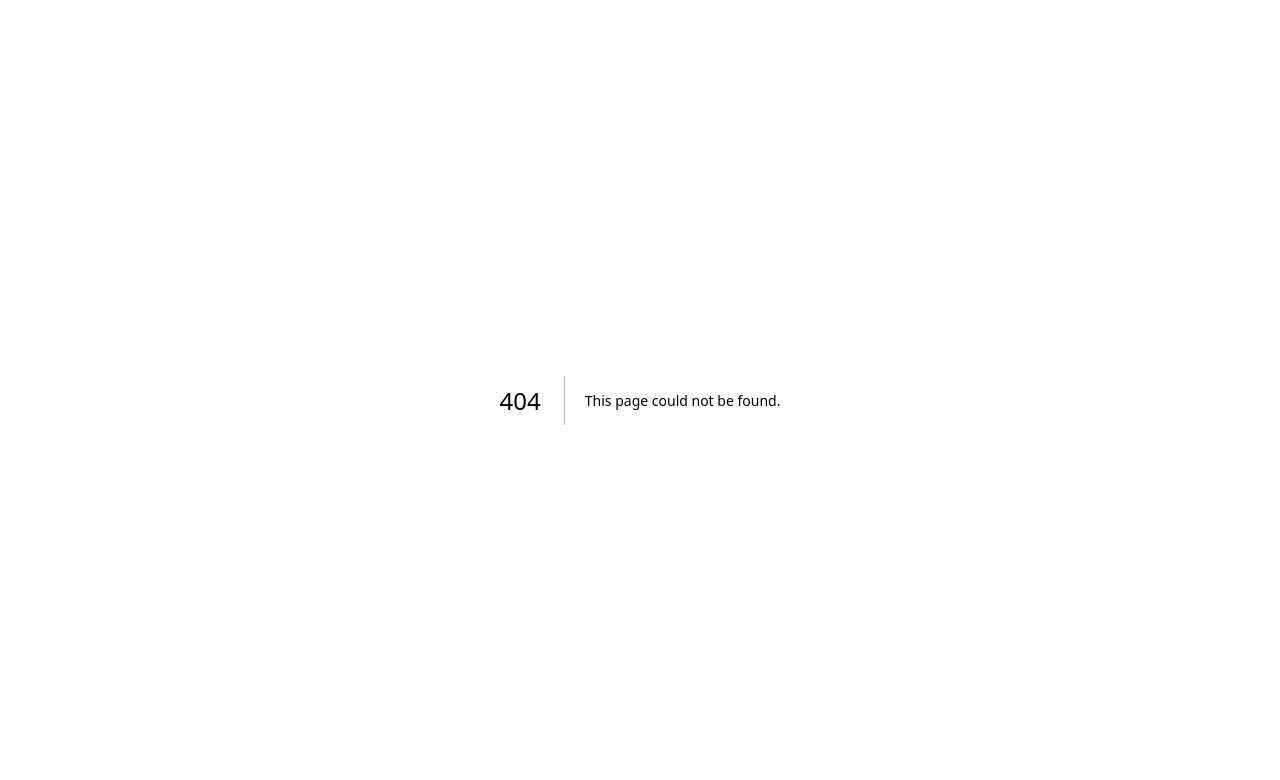
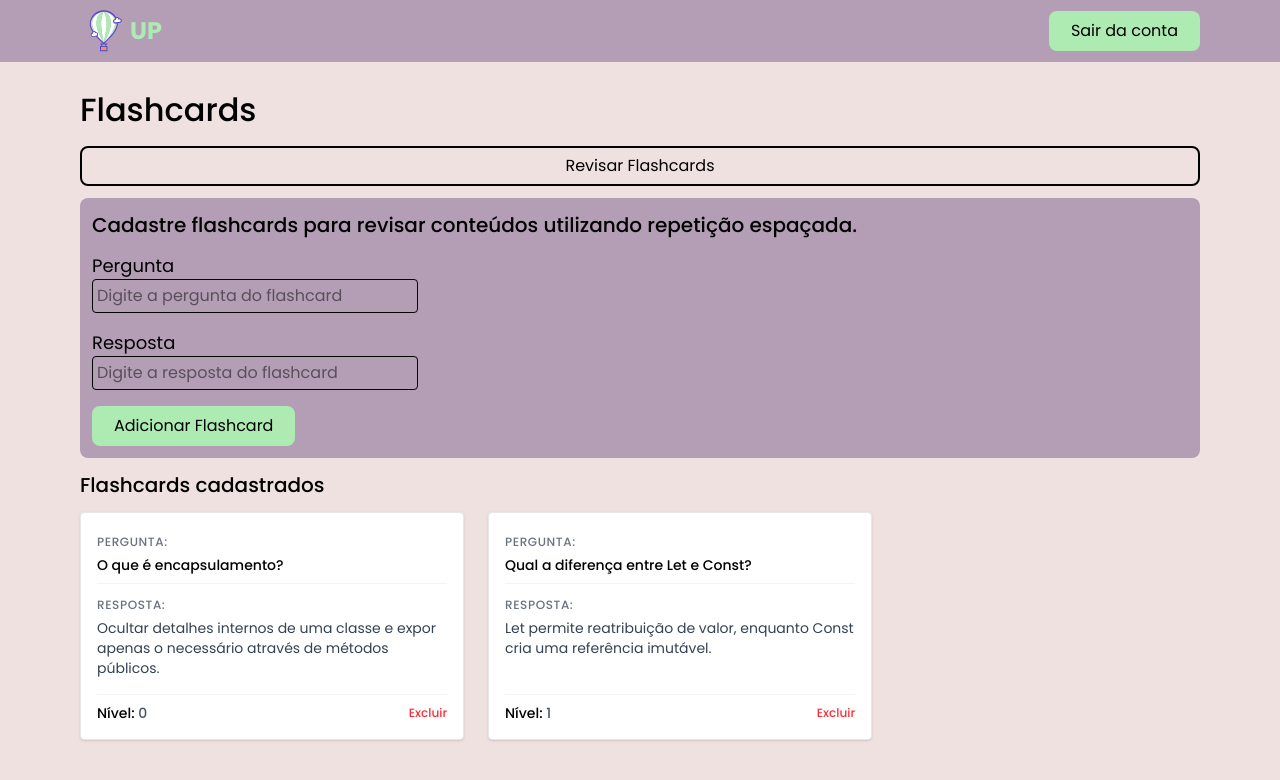
Before and after one commit to souza-luiza/UP, a Next.js app in the folder up-front/: page /flashcards in a window 1280 px wide. Before the commit this address had no page. Shown: the top 780 px of the page. Built offline with nearby package versions, Linux system fonts and the light colour scheme.

Commit message:
Página de Flashcards

```diff
--- /dev/null
+++ b/up-front/src/app/flashcards/page.tsx
@@ -0,0 +1,95 @@
+"use client";
+
+import { useState } from "react";
+import Button from "../../components/Button";
+import Logo from "../../components/Logo";
+import TextInput from "../../components/TextInput";
+import CardFlashcard from "@/components/CardFlashcard";
+
+export default function Flashcards() {
+    const [question, setQuestion] = useState('');
+    const [answer, setAnswer] = useState('');
+
+    const handleSubmit = (e: React.SubmitEvent<HTMLFormElement>) => {
+        e.preventDefault();
+        // CHAMA PARA API
+
+        // Limpa os campos após o envio
+        setQuestion('');
+        setAnswer('');
+    };
+
+    return(
+        <div className="flex min-h-screen flex-col">
+            <header className="flex w-full bg-primary py-1.5 px-1 md:px-20 justify-between items-center">
+
+                <Logo primaryColor={false}/>
+
+                <nav className="flex gap-4 items-center">
+                    <Button variant="secondary">
+                    Sair da conta
+                    </Button>
+                </nav>
+
+            </header>
+
+            <main className="flex flex-col p-6 gap-3 md:px-20">
+                <h2 className="text-h2 text-black font-semibold">Flashcards</h2>
+
+                <Button variant="outline">
+                    Revisar Flashcards
+                </Button>
+
+                <div className="bg-primary rounded-md-custom p-3 flex flex-col gap-3">
+                    <h4 className="text-h4 text-black font-semibold">Cadastre flashcards para revisar conteúdos utilizando repetição espaçada.</h4>
+
+                    <form onSubmit={handleSubmit} className="flex flex-col items-start gap-4">
+                        <TextInput
+                            id="question"
+                            label="Pergunta"
+                            type="text"
+                            placeholder="Digite a pergunta do flashcard"
+                            value={question}
+                            onChange={(e) => setQuestion(e.target.value)}
+                            required
+                        />
+
+                        <TextInput
+                            id="answer"
+                            label="Resposta"
+                            type="text"
+                            placeholder="Digite a resposta do flashcard"
+                            value={answer}
+                            onChange={(e) => setAnswer(e.target.value)}
+                            required
+                        />
+
+                        <Button type="submit" variant="secondary">
+                            Adicionar Flashcard
+                        </Button>
+                    </form>
+                </div>
+
+                <h4 className="text-h4 text-black font-semibold">Flashcards cadastrados</h4>
+                <div className="flex flex-wrap items-stretch gap-6 flex-col md:flex-row self-stretch">
+                    <CardFlashcard
+                        question="O que é encapsulamento?"
+                        answer="Ocultar detalhes internos de uma classe e expor apenas o necessário através de métodos públicos."
+                        level={0}
+                        onDelete={() => console.log("Deletar este card")}
+                    />
+                    <CardFlashcard
+                        question="Qual a diferença entre Let e Const?"
+                        answer="Let permite reatribuição de valor, enquanto Const cria uma referência imutável."
+                        level={1}
+                        onDelete={() => console.log("Deletar este card")}
+                    />
+                </div>
+
+
+
+            </main>
+
+        </div>
+    )
+}
```
